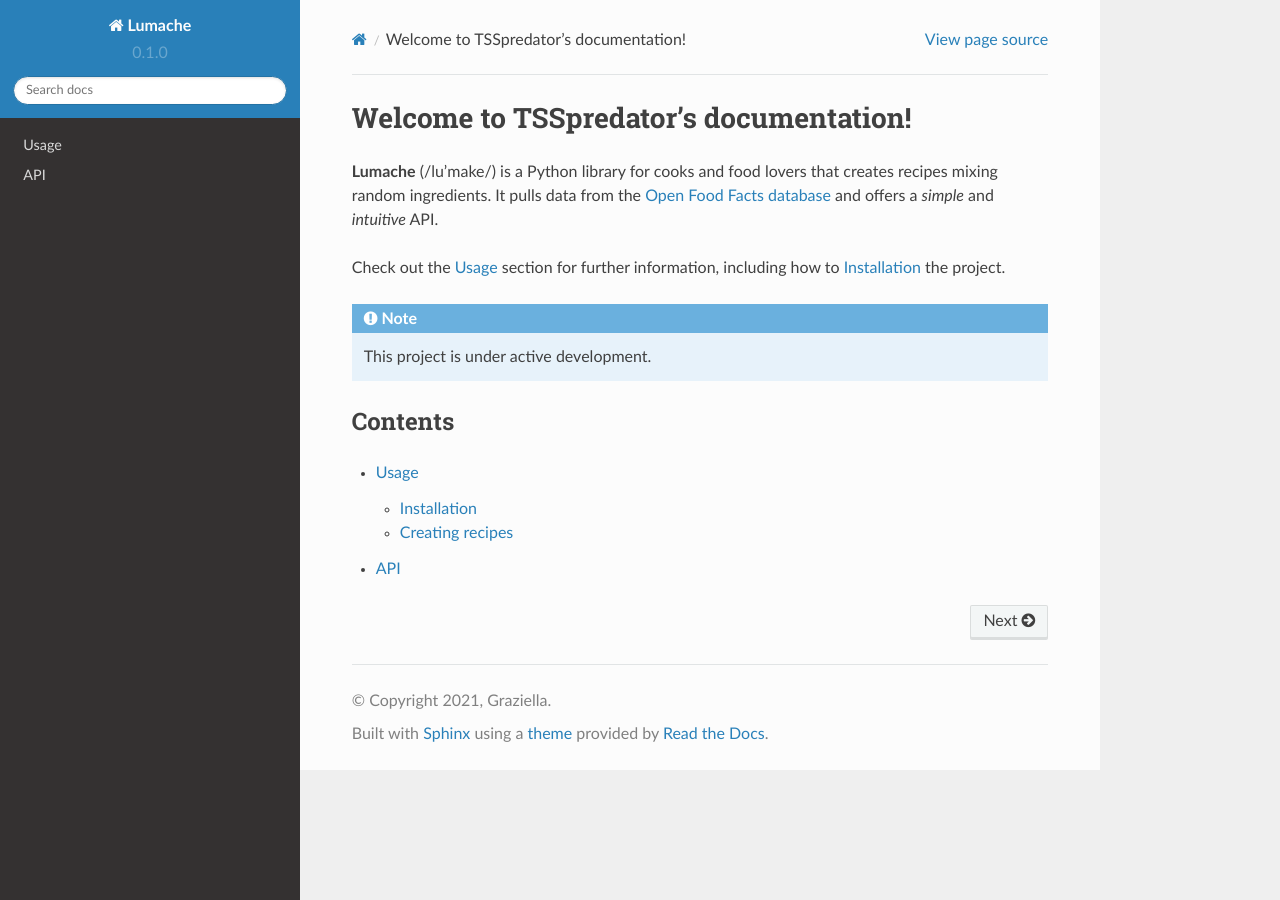
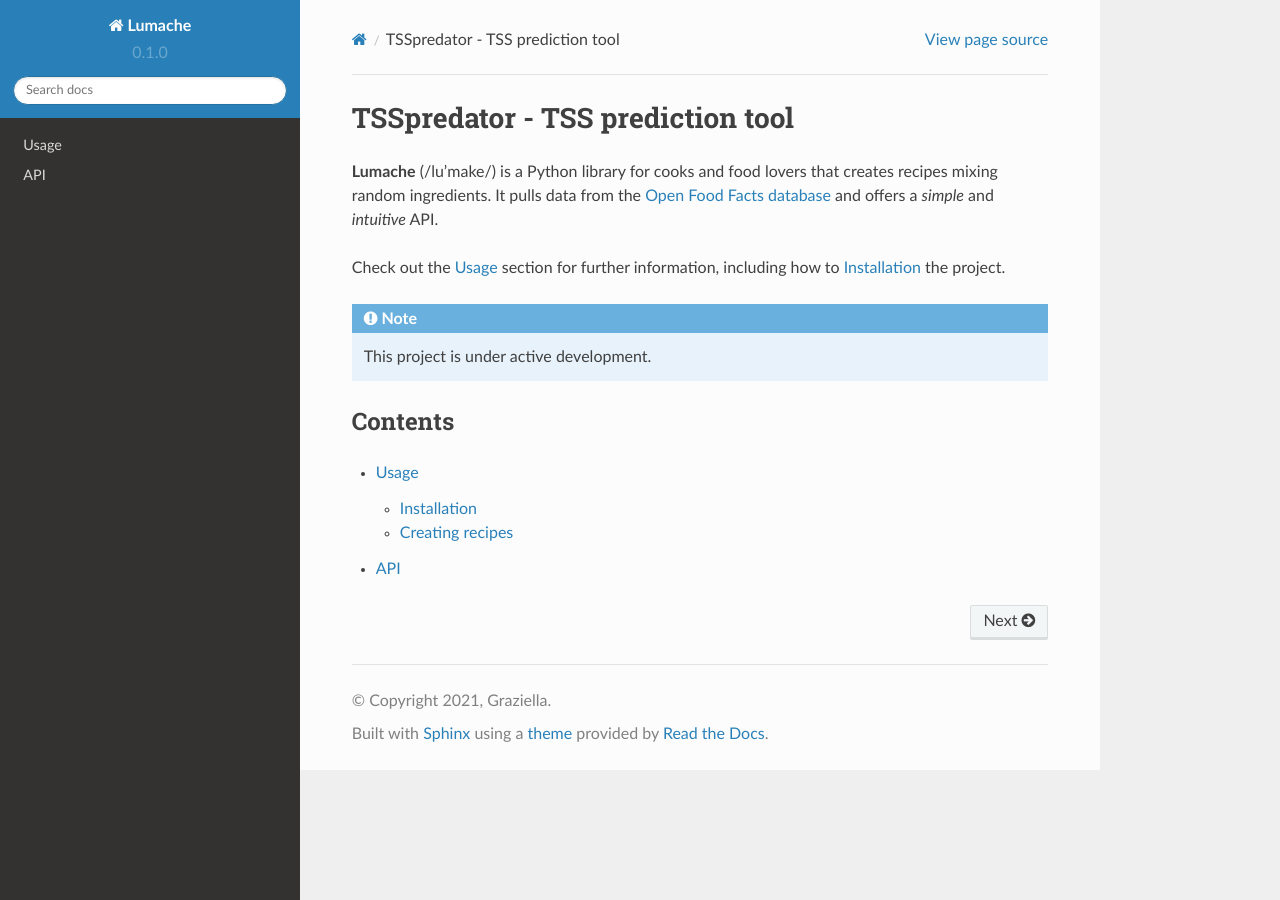
Before and after one commit to Integrative-Transcriptomics/TSSpredator2.0-rtd, a Sphinx documentation site: the page built from docs/source/index.rst, in a window 1280 px wide. Built offline with Sphinx 7.4.7 and the Read the Docs theme 2.0.0, drawn with Linux system fonts in a browser that asks for light colours.

Commit message:
change header

```diff
--- a/docs/source/index.rst
+++ b/docs/source/index.rst
@@ -1,4 +1,4 @@
-Welcome to TSSpredator's documentation!
+TSSpredator - TSS prediction tool
 ===================================
 
 **Lumache** (/lu'make/) is a Python library for cooks and food lovers
```
